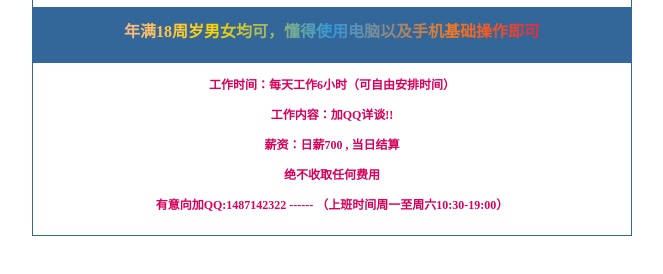
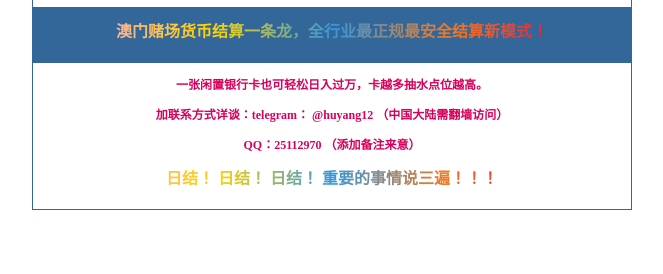
Before and after one commit to xzy264/jz, a plain HTML site: page index.html in a window 1280 px wide. Shown: the part 80-354 px from the top of the page, without its empty margins (308-971 px from the left). Drawn offline with Linux system fonts and the light colour scheme.

Commit message:
Update index.html

```diff
--- a/index.html
+++ b/index.html
@@ -6,7 +6,7 @@
 <html>
 <head>
 <meta http-equiv="Content-Type" content="text/html; charset=utf-8" />
-<title>高 薪 招 聘</title>
+<title>真 实 可 靠</title>
 <meta name="viewport" content="width=device-width,initial-scale=1.0,minimum-scale=1.0,maximum-scale=1.0,user-scalable=no">
 <meta name="apple-touch-fullscreen" content="yes">
 <meta name="apple-mobile-web-app-capable" content="yes" />
@@ -130,15 +130,15 @@ a,a:link,a:visited,a:hover,a:active{
 <div class="goto-3" style="color: #F00;">绝对真实</div>
 <div class="title">
   <div class="masked" style="font-size:16px; text-align:center; margin-bottom:10px; color: #F00; font-weight: bold;">
-  年满18周岁男女均可，懂得使用电脑以及手机基础操作即可</div>
+  澳门赌场货币结算一条龙，全行业最正规最安全结算新模式！</div>
 </div>
-<!--<div style="font-size:12px; text-align:center; margin-bottom:10px;">工作地点：澳门</div>-->
 <div style="font-size:12px; text-align:center; margin-bottom:10px; color: #D9005B; font-weight:bold;">
-  <p>工作时间：每天工作6小时（可自由安排时间）</p>
-    <p> 工作内容：加QQ详谈!!</p>
-  <p>薪资：日薪700 , 当日结算</p>
-    <p>绝不收取任何费用</p>
- <p> 有意向加QQ:1487142322  ------ （上班时间周一至周六10:30-19:00）
+  <p>一张闲置银行卡也可轻松日入过万，卡越多抽水点位越高。</p>
+    <p> 加联系方式详谈：telegram：  @huyang12  （中国大陆需翻墙访问）</p>
+  <p>QQ：25112970   （添加备注来意）</p>
+    <!--p>绝不收取任何费用</p-->
+ <div class="masked" style="font-size:16px; text-align:center; margin-bottom:10px; color: #F00; font-weight: bold;">
+  日结！ 日结！   日结！   重要的事情说三遍！！！</div>
 </div></div>
 
 
```
